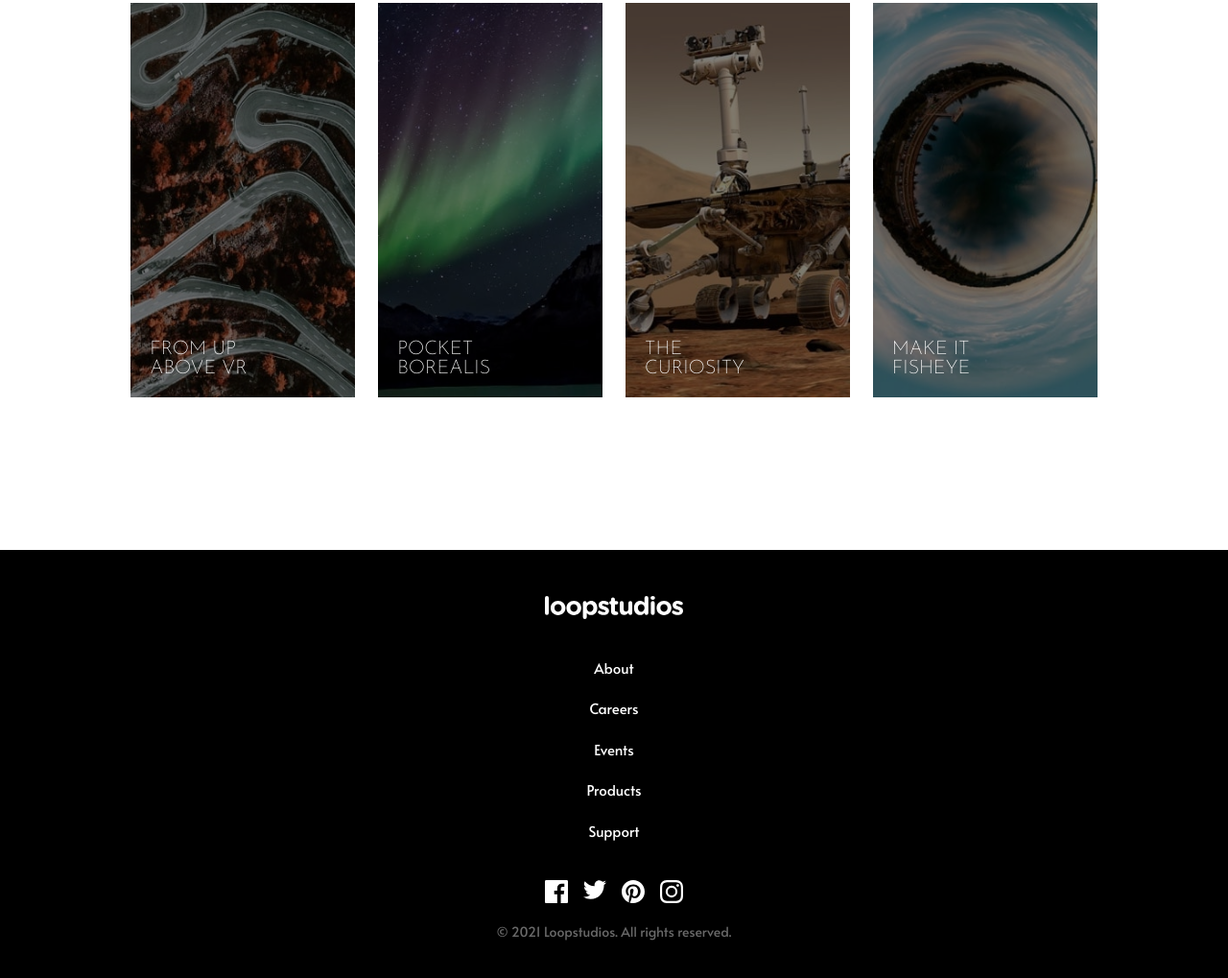
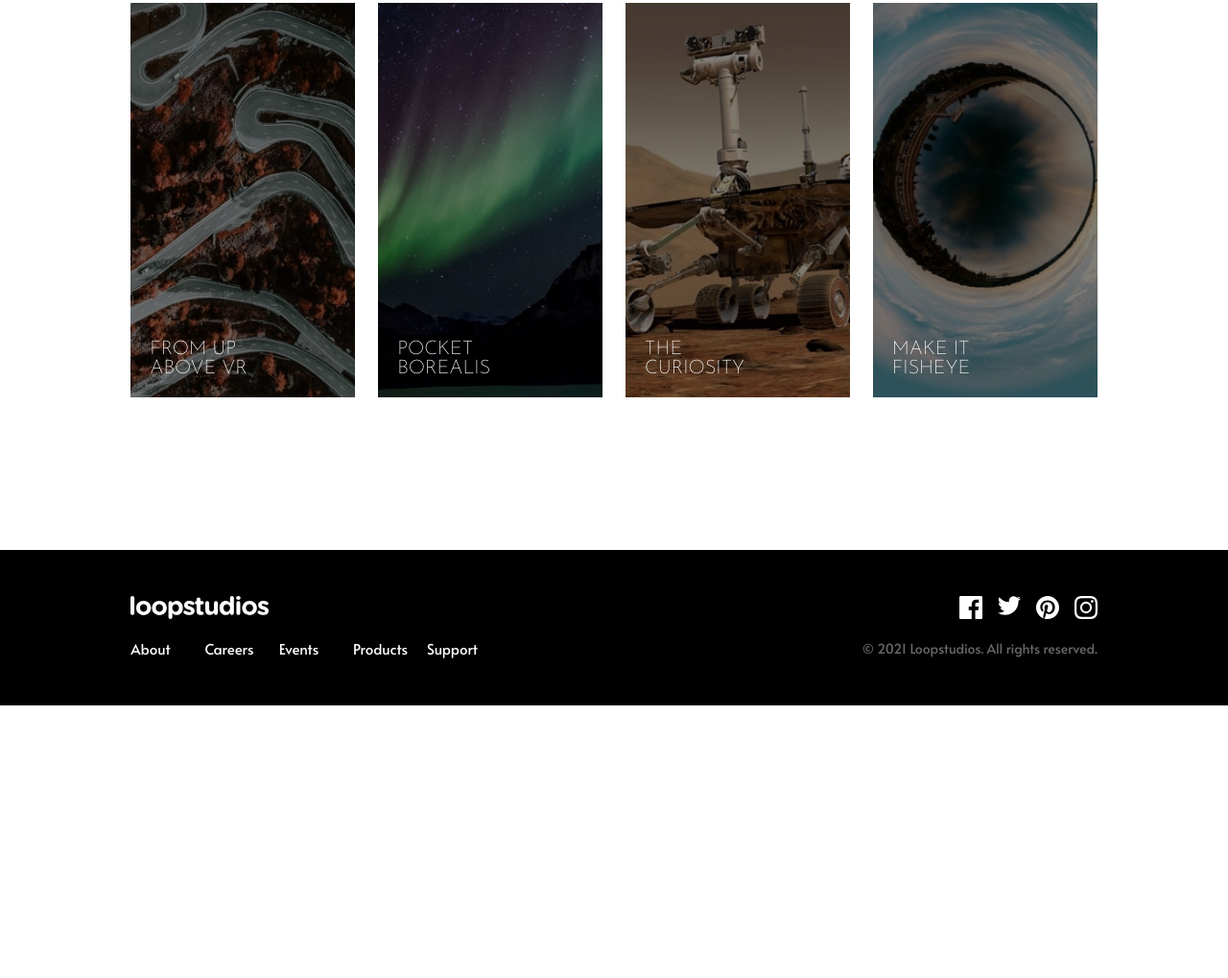
Before and after one commit to jjalbuenacabuyao/loopstudios-landing-page-main, a website built with Vite: page index.html in a window 1280 px wide. Shown: the part 1655-2674 px from the top of the page at 96% size. After the commit the page ends 2390 px from the top, so only its background shows below. Built offline with nearby package versions, Linux system fonts and the light colour scheme.

Commit message:
changed the layout in large devices

```diff
--- a/index.html
+++ b/index.html
@@ -235,11 +235,11 @@
 
     <!-- Footer -->
     <footer
-      class="bg-black px-24-48 py-12 text-center grid gap-10 font-alata normal-case md:px-48-164"
+      class="bg-black px-24-48 py-12 text-center grid gap-10 font-alata normal-case md:px-48-164 md:grid-cols-2"
     >
-      <div class="grid gap-10 justify-center">
+      <div class="grid gap-10 justify-center md:justify-start md:gap-5">
         <img src="./src/images/logo.svg" alt="Loopstudios Logo" class="w-36" />
-        <ul class="grid gap-5">
+        <ul class="grid gap-5 md:grid-cols-5 md:text-left">
           <li><a href="#">About</a></li>
           <li><a href="#">Careers</a></li>
           <li><a href="#">Events</a></li>
@@ -248,8 +248,8 @@
         </ul>
       </div>
 
-      <div class="grid gap-5">
-        <ul class="flex gap-4 justify-center">
+      <div class="grid gap-5 md:justify-end">
+        <ul class="flex gap-4 justify-center md:justify-end">
           <li>
             <a href="#"
               ><img src="./src/images/icon-facebook.svg" alt="Facebook icon"
```
